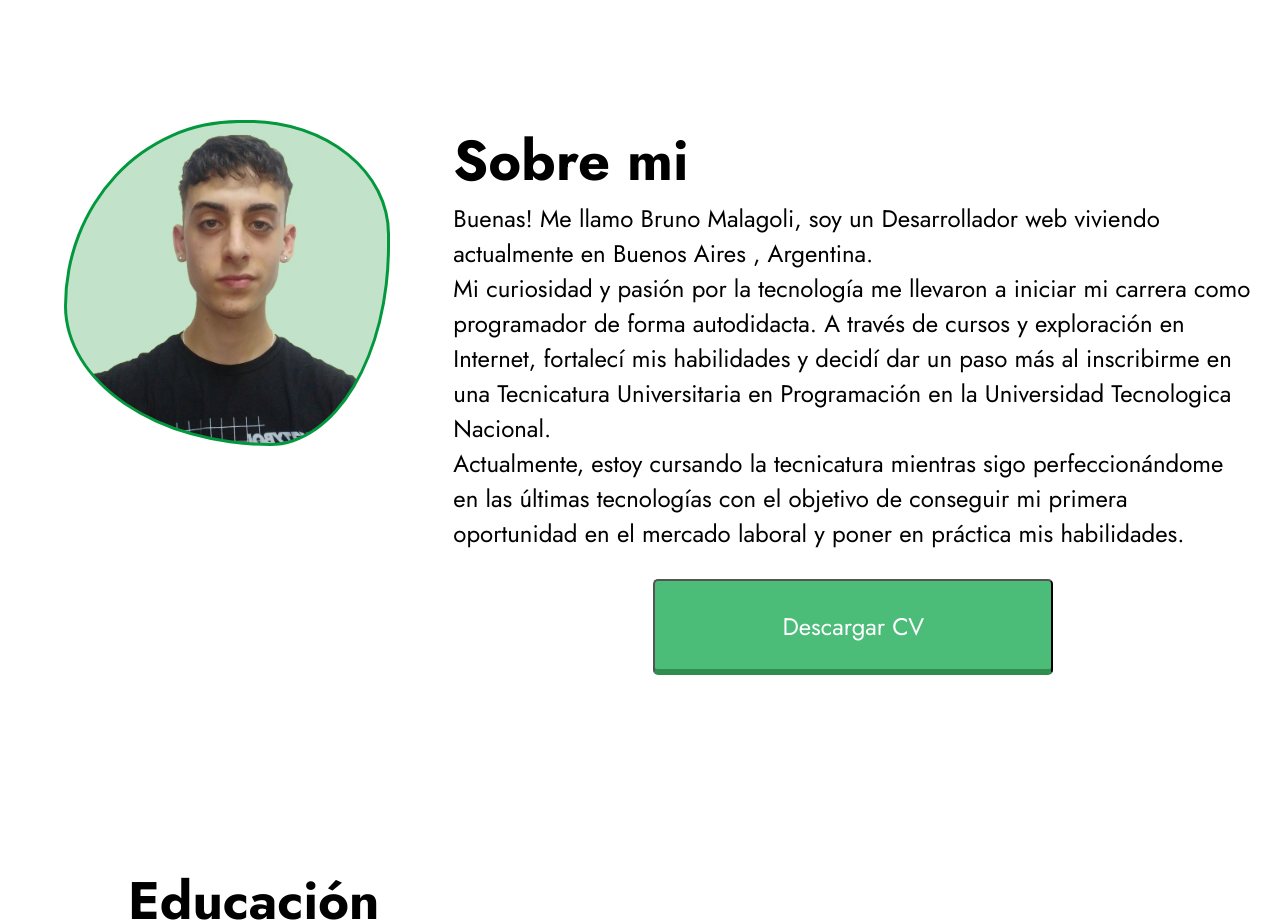
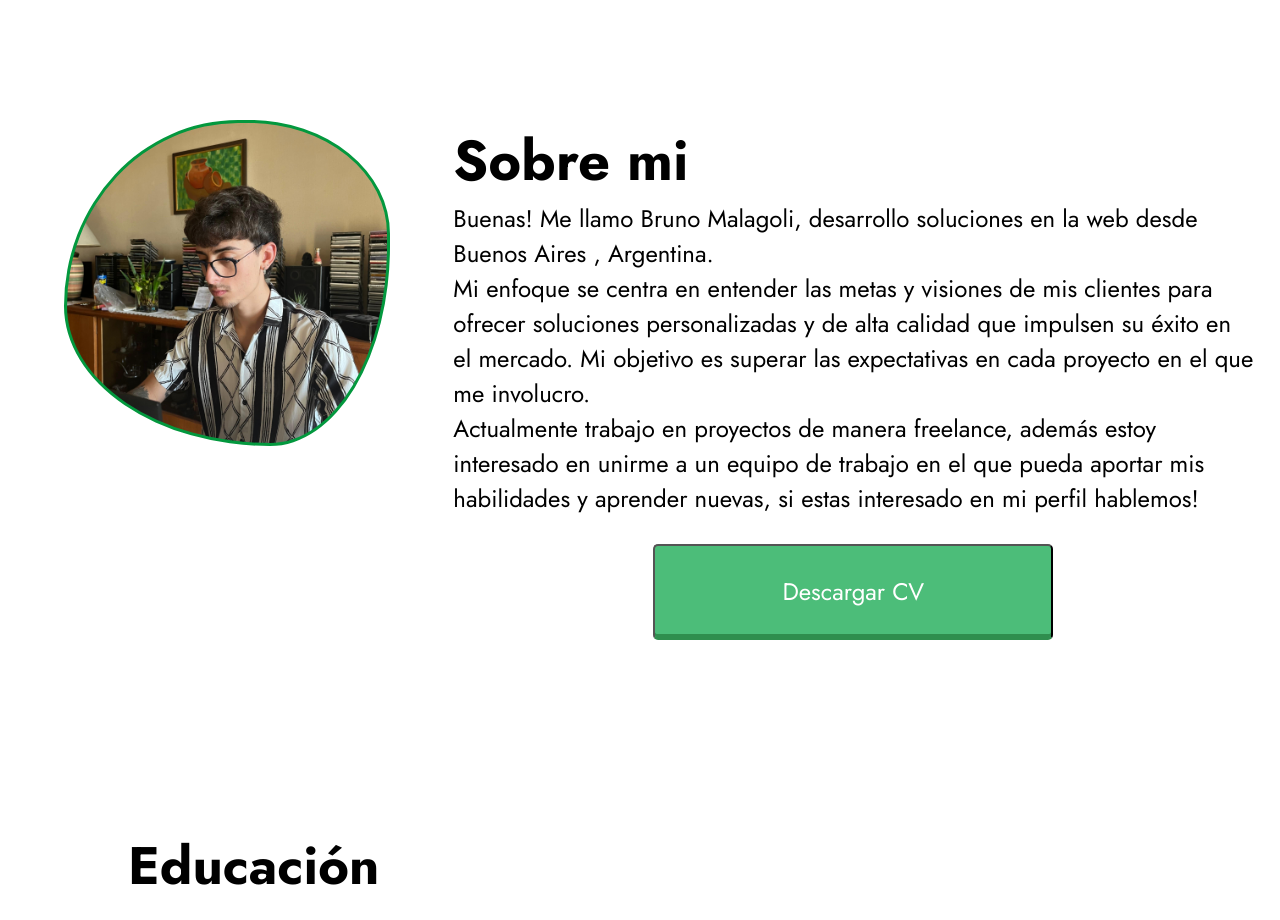
Before and after one commit to BrunoMalagoli/bmalagoli-portfolio, a React (Vite) app: page / in a window 1280 px wide. Shown: the part 960-1880 px from the top of the page. Built offline with nearby package versions, Linux system fonts and the light colour scheme.

Commit message:
Profile Pic changed && about content changed

```diff
--- a/src/components/AboutSection/index.tsx
+++ b/src/components/AboutSection/index.tsx
@@ -12,21 +12,20 @@ const AboutSection = () => {
           <div className={AboutSectionStyles.about_content}>
             <h2>Sobre mi</h2>
             <p>
-              Buenas! Me llamo Bruno Malagoli, soy un Desarrollador web viviendo
-              actualmente en Buenos Aires , Argentina.
+              Buenas! Me llamo Bruno Malagoli, desarrollo soluciones en la web
+              desde Buenos Aires , Argentina.
             </p>
             <p>
-              Mi curiosidad y pasión por la tecnología me llevaron a iniciar mi
-              carrera como programador de forma autodidacta. A través de cursos
-              y exploración en Internet, fortalecí mis habilidades y decidí dar
-              un paso más al inscribirme en una Tecnicatura Universitaria en
-              Programación en la Universidad Tecnologica Nacional.
+              Mi enfoque se centra en entender las metas y visiones de mis
+              clientes para ofrecer soluciones personalizadas y de alta calidad
+              que impulsen su éxito en el mercado. Mi objetivo es superar las
+              expectativas en cada proyecto en el que me involucro.
             </p>
             <p>
-              Actualmente, estoy cursando la tecnicatura mientras sigo
-              perfeccionándome en las últimas tecnologías con el objetivo de
-              conseguir mi primera oportunidad en el mercado laboral y poner en
-              práctica mis habilidades.
+              Actualmente trabajo en proyectos de manera freelance, además estoy
+              interesado en unirme a un equipo de trabajo en el que pueda
+              aportar mis habilidades y aprender nuevas, si estas interesado en
+              mi perfil hablemos!
             </p>
             <div>
               <button>
--- a/src/components/AboutSection/styles/index.module.css
+++ b/src/components/AboutSection/styles/index.module.css
@@ -22,7 +22,7 @@
     margin-top: 5vh;
     animation: morph 8s ease-in-out infinite;
     transition: all 1s ease-in-out;
-    background-image: url("/profile.jpg");
+    background-image: url("/profile.jpeg");
     position: relative;
     background-repeat: no-repeat;
     background-size: cover;
@@ -154,6 +154,9 @@
         justify-content: center;
         margin-top: 0;
     }
+    .about_content > p{
+        padding: 10px;
+    }
     .about_content > div{
         width: 100%;
         height: 100%;
```
Also changed, not shown: public/profile.jpeg (added), public/profile.jpg (deleted).
